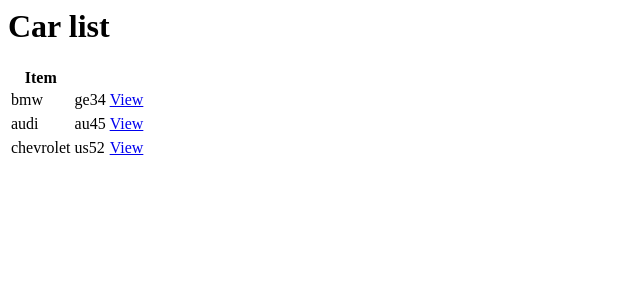
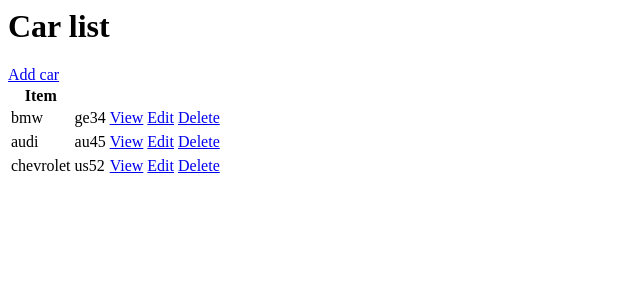
Before and after one commit to RuslanHale/rent_car, a Django app: page / in a window 1280 px wide. Shown: the top 300 px of the page, without its empty margins (0-640 px from the left). Run offline with Django 5.2, Linux system fonts and the light colour scheme; data comes from the database, SQL or seed files in the repository; both versions use the stored data as it was after the commit.

Commit message:
add deleting, creating, editing car

```diff
--- a/rent_project/rent_app/templates/rent_app/car.html
+++ b/rent_project/rent_app/templates/rent_app/car.html
@@ -1 +1,2 @@
-<h1>Car: {{ object }}</h1>
+<a href="{% url 'cars' %}"> Go back</a>
+{{ car }}
--- a/rent_project/rent_app/templates/rent_app/car_list.html
+++ b/rent_project/rent_app/templates/rent_app/car_list.html
@@ -1,4 +1,5 @@
 <h1> Car list</h1>
+<a href="{% url 'car-create' %}">Add car</a>
 
 <table>
     <tr>
@@ -11,6 +12,9 @@
         <td>{{car.brand}}</td>
         <td>{{car.number}}</td>
         <td><a href="{% url 'car' car.id %}">View</a> </td>
+        <td><a href="{% url 'car-update' car.id %}">Edit</a> </td>
+        <td><a href="{% url 'car-delete' car.id %}">Delete</a></td>
+
     </tr>
     <tr>
     {% empty %}
--- a/rent_project/rent_app/templates/rent_app/detail.html
+++ /dev/null
@@ -1,4 +0,0 @@
-{% load app_name_tags%}
-{% for attr in car_attrs %}
-{{ car|get_attribute:attr|linebreaks}}
-{% endfor %}
--- a/rent_project/rent_app/urls.py
+++ b/rent_project/rent_app/urls.py
@@ -1,8 +1,11 @@
 from django.urls import path
-from .views import CarList, CarDetail
+from .views import CarList, CarDetail, CarCreate, CarUpdate, CarDelete
 
 
 urlpatterns = [
-    path("", CarList.as_view(), name= "cars"),
+    path('', CarList.as_view(), name= "cars"),
     path("car/<int:pk>/", CarDetail.as_view(), name="car"),
+    path('car-create/', CarCreate.as_view(), name='car-create'),
+    path("car-update/<int:pk>/", CarUpdate.as_view(), name="car-update"),
+    path('car-delete/<int:pk>/', CarDelete.as_view(), name='car-delete'),
 ]
--- a/rent_project/rent_app/views.py
+++ b/rent_project/rent_app/views.py
@@ -3,8 +3,8 @@
 from django.http import HttpResponse
 from django.views.generic.list import ListView
 from django.views.generic.detail import DetailView
-# Create your views here.
-
+from django.views.generic.edit import CreateView, UpdateView, DeleteView
+from django.urls import reverse_lazy
 
 class CarList(ListView):
     model = Car
@@ -14,4 +14,23 @@
 class CarDetail(DetailView):
     model = Car
     context_object_name = "car"
+    fields = "__all__"
     template_name = "rent_app/car.html"
+
+
+class CarCreate(CreateView):
+    model = Car
+    fields = "__all__"
+    success_url = reverse_lazy("cars")
+
+
+class CarUpdate(UpdateView):
+    model = Car
+    fields = "__all__"
+    success_url = reverse_lazy("cars")
+
+
+class CarDelete(DeleteView):
+    model = Car
+    context_object_name = "car"
+    success_url = reverse_lazy("cars")
```
Also changed, not shown: rent_project/rent_app/templates/rent_app/car_confirm_delete.html (added, +8 -0 lines), rent_project/rent_app/templates/rent_app/car_form.html (added, +7 -0 lines), rent_project/rent_app/templates/rent_app/index.html (deleted, +0 -9 lines), rent_project/db.sqlite3.
